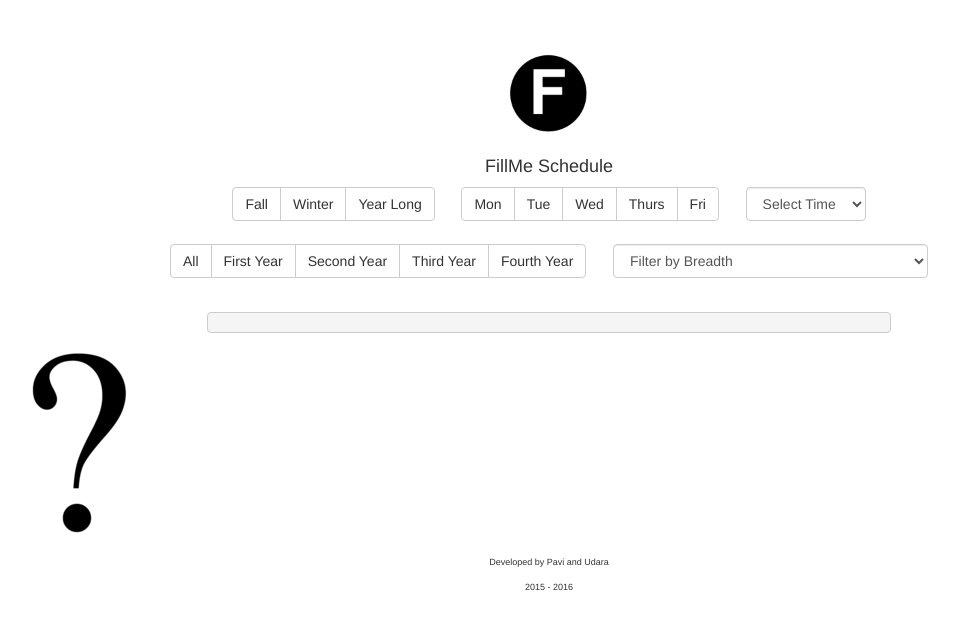
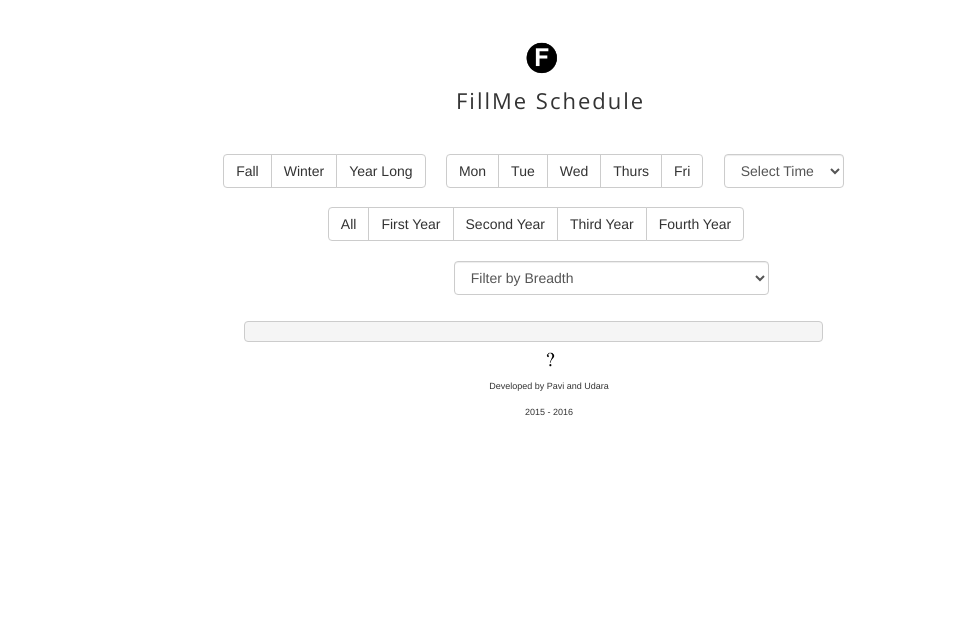
Before and after one commit to udaraweerasinghege/ttable-parser, a plain HTML site: page Utsc_app/index.html in a window 1280 px wide. Shown: the whole page, without its empty margins (91-1050 px from the left). Drawn offline with nearby package versions, Linux system fonts and the light colour scheme.

Commit message:
Update general.css

```diff
--- a/Utsc_app/general.css
+++ b/Utsc_app/general.css
@@ -2,35 +2,23 @@
 /* CSS Document */
 
 .everything {
-	text-align: center;
+	margin-right: 15%;
 }
 .titleimage{
-	text-align: center;
-    	height: 100px;
-			width: 100px;
+    	height: 40px;
+		width: 40px;
+        margin-left: 56%;
         margin-top: 4%;
         margin-bottom: -4%;
 
 }
-h1 {
-	text-align: center;
-	font-family: 'Rubik', sans-serif;
-	font-size: 3em;
-	letter-spacing: 2px;
-}
-
-h2 {
+h4 {
 	text-align:center;
-	font-family: 'Rubik', sans-serif;
-	font-size: 2em;
-	letter-spacing: 2px;
-}
-
-h3 {
-	text-align:center;
-	margin-bottom: 2%;
-	font-family: 'Rubik', sans-serif;
-	font-size: 1em;
+	margin-left: 3.5%;
+	margin-bottom: 5%;
+	font-family: 'Open Sans', sans-serif;
+	font-size:22px;
+	text-shadow: #000;
 	letter-spacing: 2px;
 }
 
@@ -41,8 +29,12 @@ footer {
 }
 
 .overall {
+	margin-left: 15%;
 	margin-top: 5%;
-	text-align: center;
+}
+
+#sem {
+	margin-left: 12%;
 }
 
 #stubb {
@@ -52,34 +44,42 @@ footer {
 #tyme {
 	margin-left: 2%;
 }
-
 #years {
+	margin-left: 36%;
 	margin-top: 2%;
 }
 
 #output {
 	margin-top: 3%;
-	margin-left: auto;
-	margin-right: auto;
-	width: 60%;
+	margin-left: 21%;
+	width: 65%;
 	height: 100%;
 	word-wrap: break-word;
-	text-align: center;
-
 }
-
 #bcs {
 	margin-top: 2%;
-	margin-left: 2%;
+	margin-left: 49%;
 }
 
 #pred {
-	text-align: center;
+	margin-left: 8%;
 }
-
 pre {
-	font-size: 15px;
+	font-size: 15.25px;
 	text-align:center;
 }
-
+.tooltip {
+	display:none;
+	position:absolute;
+	border:1px solid #333;
+	background-color:#161616;
+	border-radius:5px;
+	padding:10px;
+	color:#fff;
+	font-size:12px Arial;
 }
+img {
+	height: 15px;
+	width: 15px;
+	margin-left: 49.5%;
+}
```
